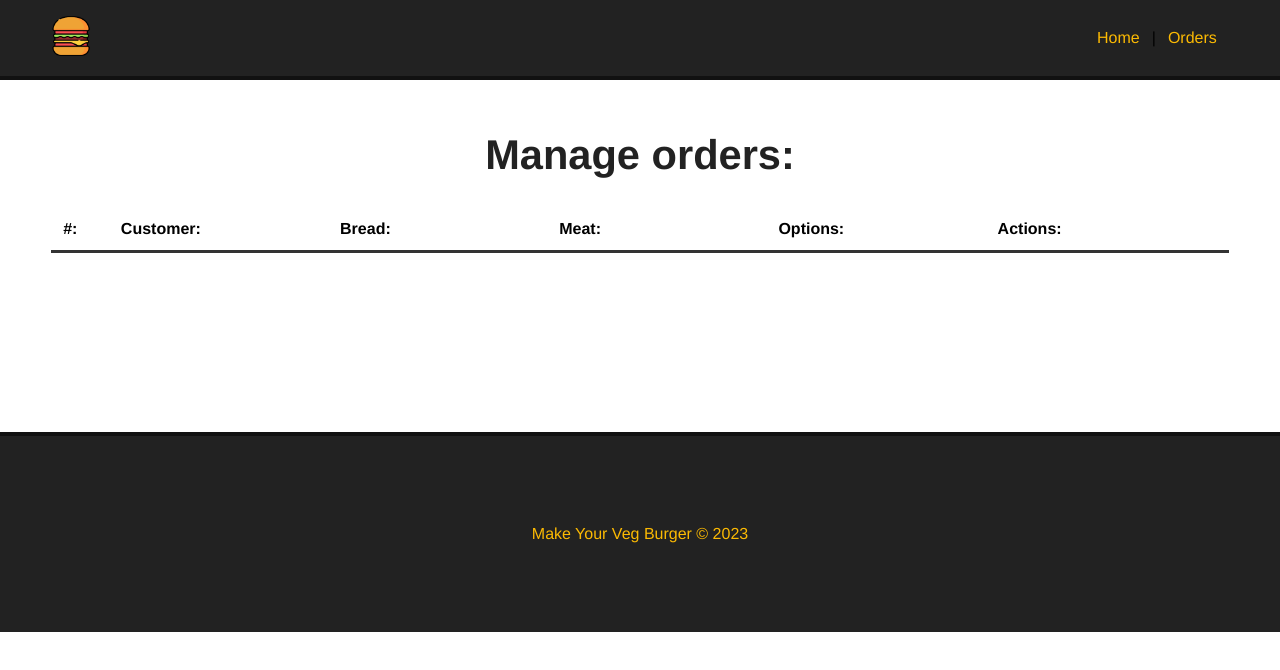
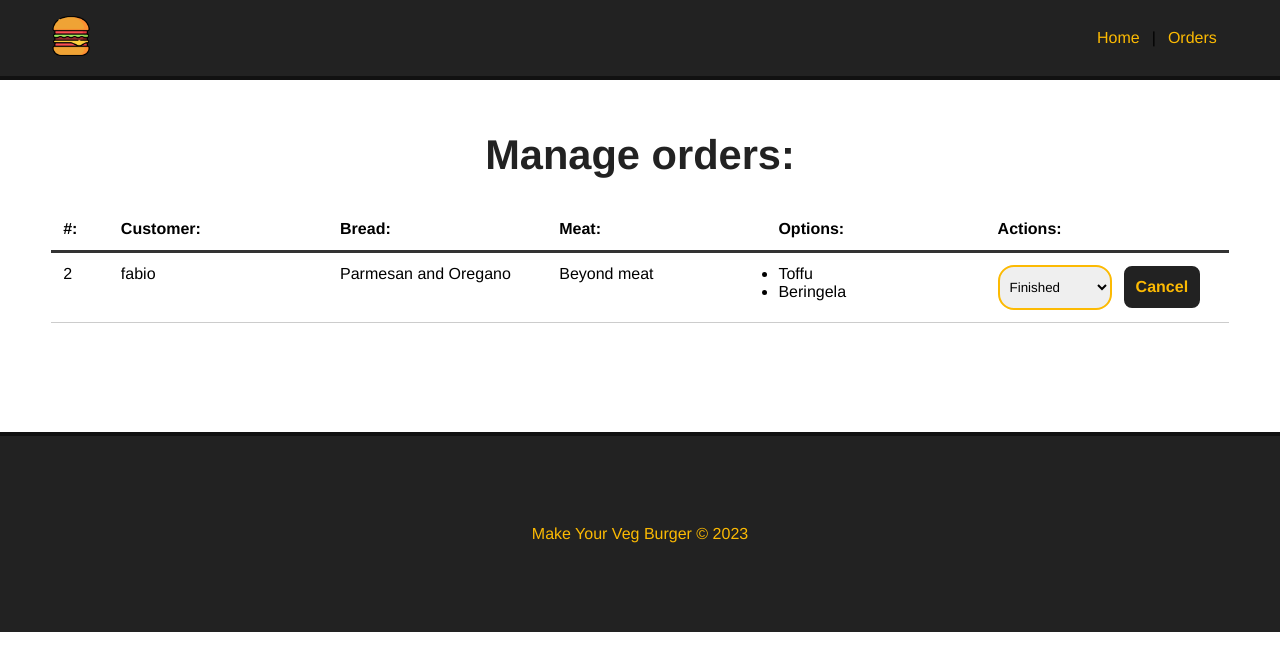
Before and after one commit to nathanfabio/makeYourVegBurger, a Vue app: page /orders in a window 1280 px wide. Shown: the top 670 px of the page. Built offline with nearby package versions, Linux system fonts and the light colour scheme; data requests are answered from the project's data file.

Commit message:
update messages

```diff
--- a/db/db.json
+++ b/db/db.json
@@ -77,5 +77,17 @@
       "type": "Finished"
     }
   ],
-  "burgers": []
+  "burgers": [
+    {
+      "name": "fabio",
+      "meat": "Beyond meat",
+      "bread": "Parmesan and Oregano",
+      "options": [
+        "Toffu",
+        "Beringela"
+      ],
+      "status": "Finished",
+      "id": 2
+    }
+  ]
 }
--- a/src/components/Dashboard.vue
+++ b/src/components/Dashboard.vue
@@ -1,5 +1,6 @@
 <template>
     <div id="burgerTable">
+        <Message :msg="msg" v-show="msg" />
         <div>
             <div id="burgerTableHeading">
                 <div class="orderId">#:</div>
@@ -22,8 +23,8 @@
                     </ul>
                 </div>
                 <div>
-                    <select name="status" class="status">
-                        <option v-for="s in status" :key="s.id" value="s.type" :selected="burger.status == s.type">{{ s.type }}</option>
+                    <select name="status" class="status" @change="updatedBurger($event, burger.id)">
+                        <option v-for="s in status" :key="s.id" :value="s.type" :selected="burger.status == s.type">{{ s.type }}</option>
                     </select>
                     <button class="deleteBtn" @click="deleteBurger(burger.id)">Cancel</button>
                 </div>
@@ -33,14 +34,19 @@
 </template>
 
 <script>
+import Message from './Message.vue'
 export default {
     name: "Dashboard",
     data() {
         return {
             burgers: null,
             burgerId: null,
-            status: []
+            status: [],
+            msg: null
         }
+    },
+    components: {
+        Message
     },
     methods: {
         async getOrders() {
@@ -67,7 +73,32 @@ export default {
 
             const res = await req.json();
 
+            //status message
+            this.msg = `Order successfully removed!`;
+
+            //clear message
+            setTimeout(() => this.msg = "", 3000);
+
             this.getOrders();
+        },
+        async updatedBurger(event, id) {
+            const option = event.target.value;
+
+            const dataJson = JSON.stringify({ status: option });
+
+            const req = await fetch(`http://localhost:3000/burgers/${id}`, {
+                method: "PATCH",
+                headers: { "Content-Type": "application/json" },
+                body: dataJson
+            });
+
+            const res = await req.json();
+
+            //status message
+            this.msg = `Order N°${res.id} has been updated to "${res.status}"!`;
+
+            //clear message
+            setTimeout(() => this.msg = "", 3000);
         }
     },
     mounted() {
--- a/src/components/Message.vue
+++ b/src/components/Message.vue
@@ -16,7 +16,7 @@ export default {
 <style scoped>
     .messageContainer {
         color: #fcba03;
-        background-color: #fcba0323;
+        background-color: #d39b0023;
         border: 0.125rem solid #ffbb00;
         border-radius: 0.313rem;
         padding: .625rem;
```
